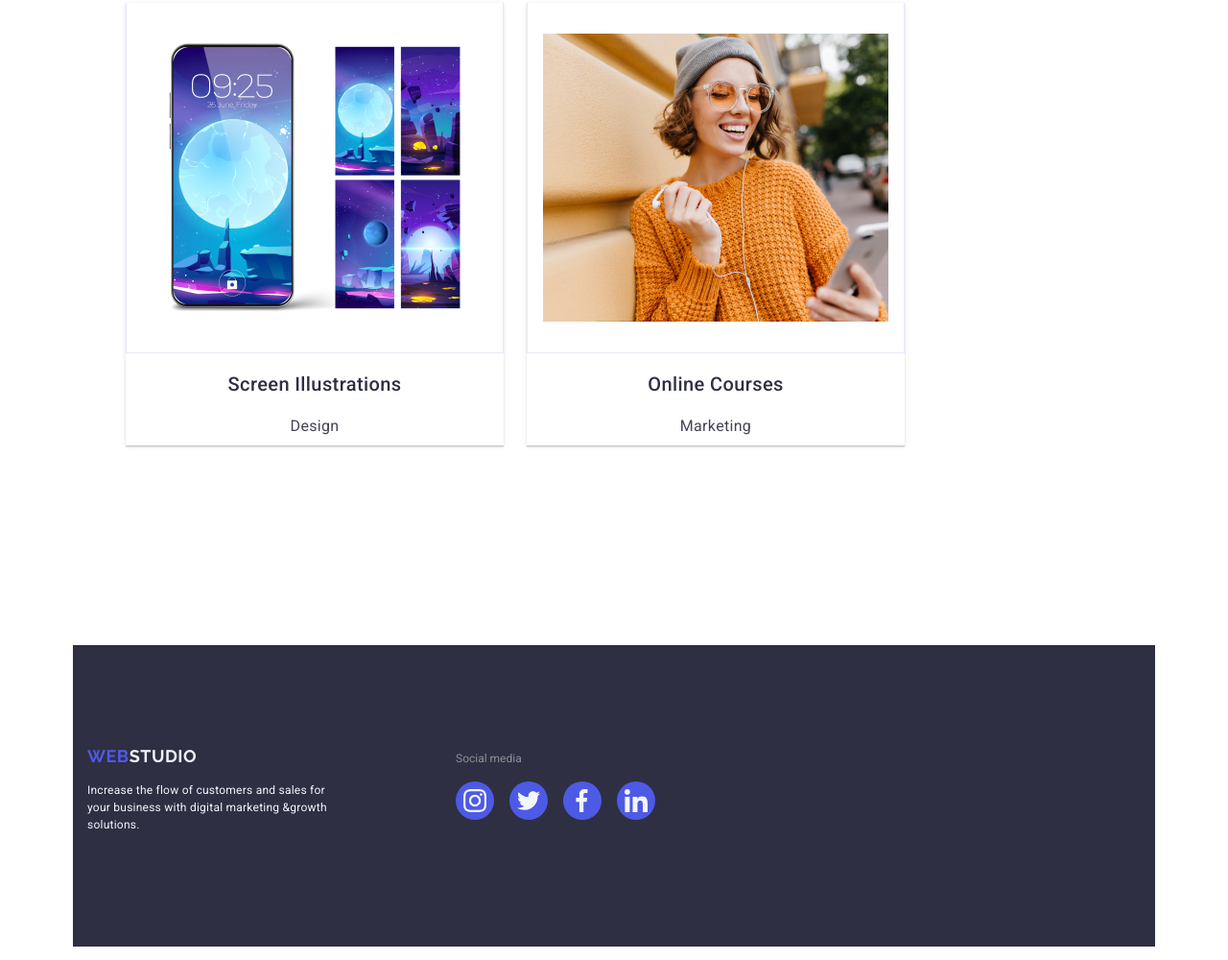
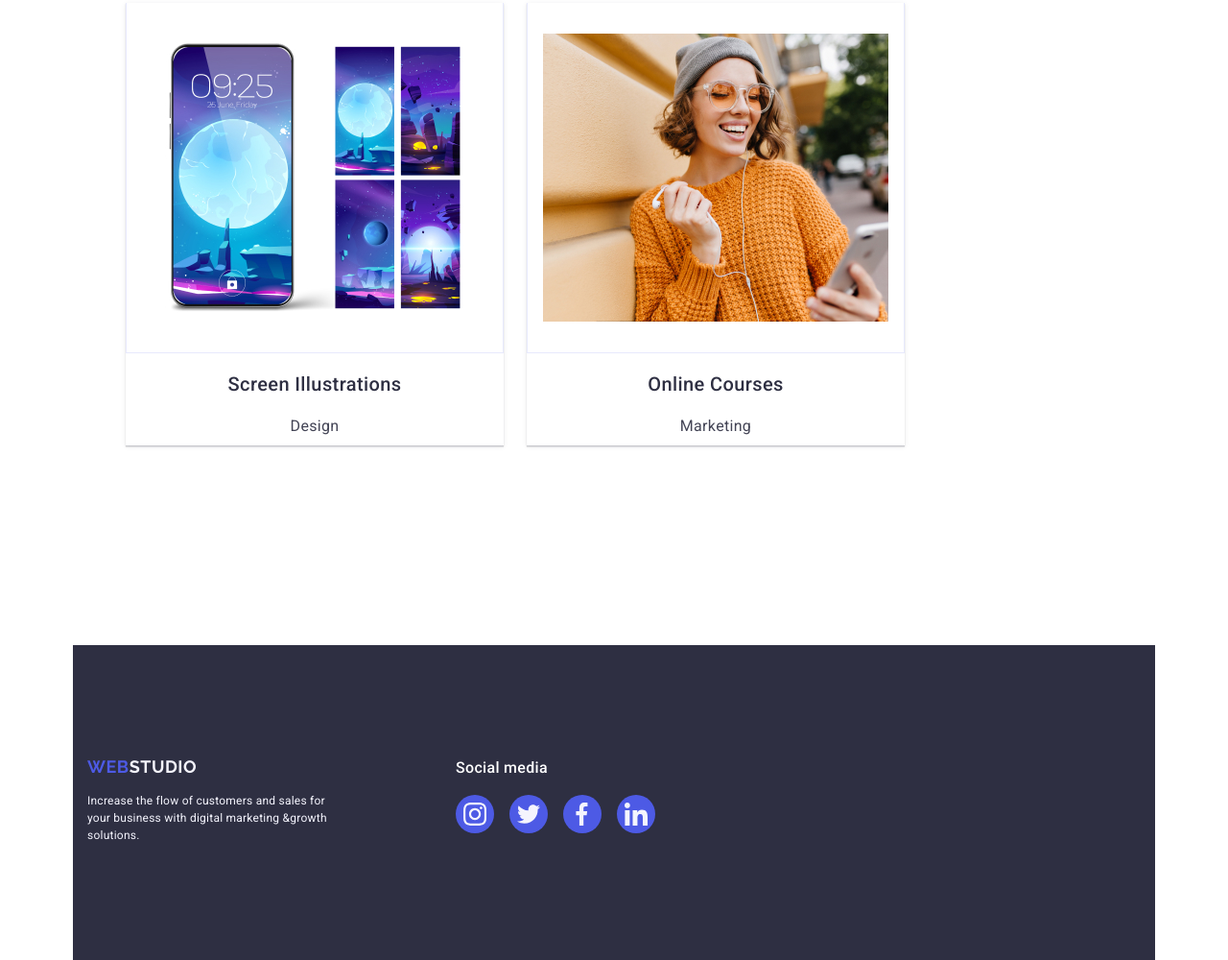
Before and after one commit to Emirhan-bs/goit-markup-hw-04, a plain HTML site: page index.html in a window 1280 px wide. Shown: the part 3542-4542 px from the top of the page at 96% size. Drawn offline with nearby package versions, Linux system fonts and the light colour scheme.

Commit message:
yirmisekiz

```diff
--- a/css/styles.css
+++ b/css/styles.css
@@ -546,11 +546,12 @@ a {
   letter-spacing: 0.02em;
   max-width: 264px;
   margin-bottom: 16px;
+  height: 100%;
 }
 .footer .container .footer-container-logo {
   margin-right: 120px;
 }
-.footer .container .footer-container-media .social-media p {
+.footer .container .footer-container-media .social-media {
   font-weight: 500;
   font-size: 16px;
   line-height: 1.5;
```
